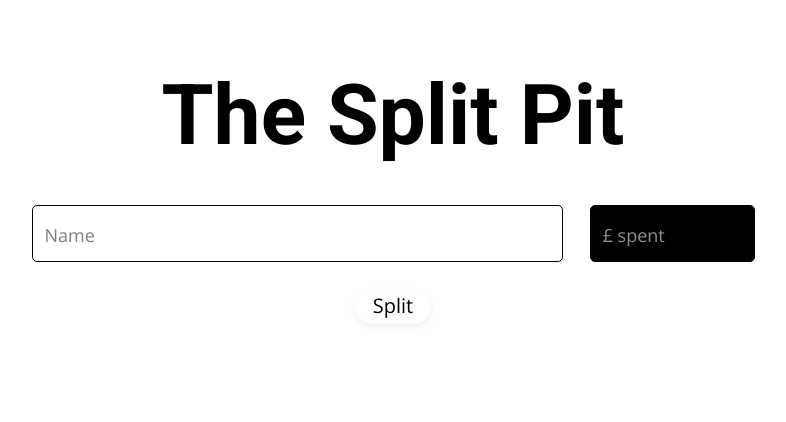
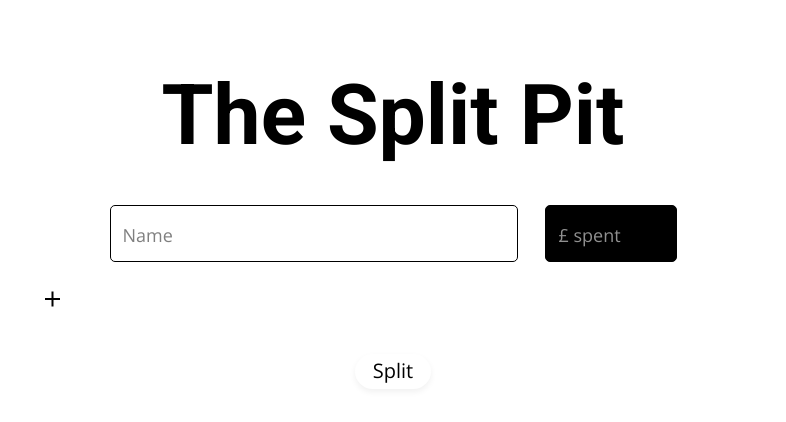
Before and after one commit to RichardPK/splitpit, a React (Create React App) app: page / in a window 1280 px wide. Shown: the top 422 px of the page, without its empty margins (247-1033 px from the left). Built offline with nearby package versions, Linux system fonts and the light colour scheme.

Commit message:
Added rendering of minuses and pluses and adding new rows

```diff
--- a/src/components/form/Form.js
+++ b/src/components/form/Form.js
@@ -42,11 +42,21 @@ const Form = ({ className }) => {
     console.log(values);
     return values.map((entry, index) => {
       return (
-        <Row key={index}>
-          <TextInput type={'name'} onInput={onInput} value={entry.name} index={index} />
-          <TextInput type={'amount'} onInput={onInput} value={entry.amount} index={index} />
-          {index > 0 ? <Minus onClick={() => handleMinusClick(index)} /> : null}
-        </Row>
+        <>
+          <Row key={index}>
+            <Plus collapsed={true} onClick={() => handlePlusClick(index)} hidden={true} />
+            <TextInput type={'name'} onInput={onInput} value={entry.name} index={index} />
+            <TextInput type={'amount'} onInput={onInput} value={entry.amount} index={index} />
+            {index > 0 ? (
+              <Minus onClick={() => handleMinusClick(index)} />
+            ) : (
+              <Minus hidden={true} />
+            )}
+          </Row>
+          <Row key={index} hidden={index > values.length}>
+            <Plus collapsed={true} onClick={() => handlePlusClick(index)} />
+          </Row>
+        </>
       );
     });
   };
@@ -62,6 +72,12 @@ const Form = ({ className }) => {
   const handleMinusClick = (index) => {
     const valuesCopy = [...values];
     valuesCopy.splice(index, 1);
+    setValues(valuesCopy);
+  };
+
+  const handlePlusClick = (index) => {
+    const valuesCopy = [...values];
+    valuesCopy.push({ name: '', amount: '' });
     setValues(valuesCopy);
   };
 
@@ -92,12 +108,18 @@ const FormComponent = styled.form`
 `;
 
 const Row = styled.div`
-  display: flex;
+  display: ${(props) => (props.hidden ? 'none' : 'flex')};
   align-items: center;
+  margin: 0.5rem;
+  min-height: 56px;
 `;
 
 const Minus = styled(PlusMinus)`
   margin-left: 1rem;
 `;
 
+const Plus = styled(PlusMinus)`
+  margin-right: 1rem;
+`;
+
 export default Form;
--- a/src/components/form/text-input/TextInput.js
+++ b/src/components/form/text-input/TextInput.js
@@ -57,7 +57,7 @@ const Wrapper = styled.div`
 
   width: ${(props) => (props.name === 'name' ? '100%' : '30%')};
   border-radius: 5px;
-  margin: 0.5rem 0.75rem;
+  margin: 0 0.75rem;
   padding: 17px 12px 15px 12px;
   overflow: hidden;
   border: 1px solid ${Colors.black};
--- a/src/components/plus-minus/PlusMinus.js
+++ b/src/components/plus-minus/PlusMinus.js
@@ -1,11 +1,20 @@
 import React, { useRef, useState } from 'react';
 import styled from 'styled-components/macro';
 
-const PlusMinusComp = ({ onClick, className, collapsed }) => {
-  return <PlusMinus onClick={onClick} className={className} collapsed={collapsed} />;
+const PlusMinusComp = ({ onClick, className, collapsed, hidden }) => {
+  return (
+    <Wrapper onClick={onClick}>
+      <PlusMinus className={className} collapsed={collapsed} hidden={hidden} />
+    </Wrapper>
+  );
 };
 
+const Wrapper = styled.div`
+  padding: 1rem;
+`;
+
 const PlusMinus = styled.div`
+  visibility: ${(props) => (props.hidden ? 'hidden' : 'default')};
   display: flex;
   justify-content: center;
   align-items: center;
```
